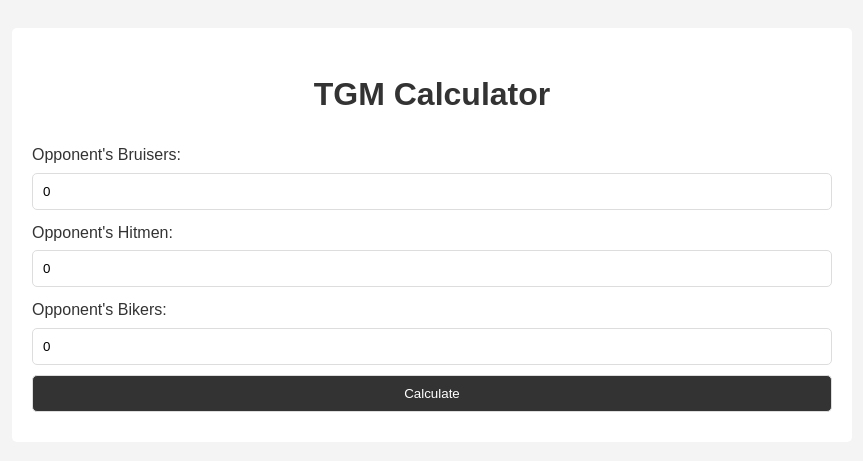
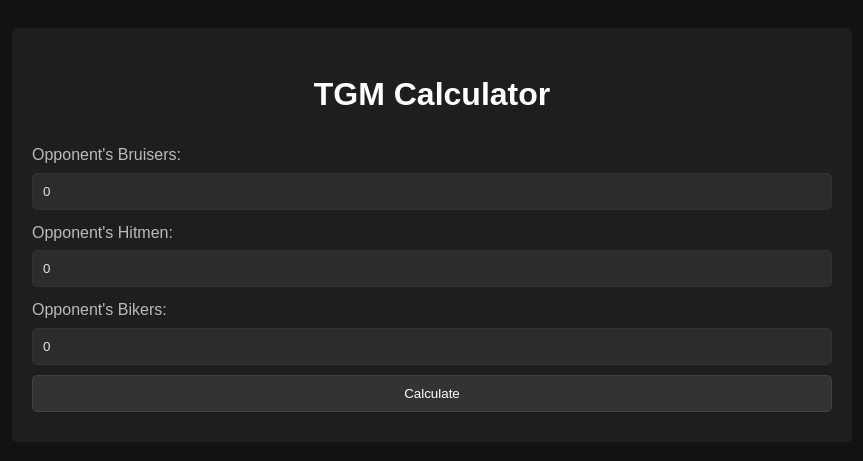
Before and after one commit to brewmarsh/tgm-calc, a Flask app: page / in a window 1280 px wide. Shown: the top 461 px of the page, without its empty margins (208-1071 px from the left). Run offline with Flask 3, Linux system fonts and the light colour scheme.

Commit message:
feat: Implement dark theme for the UI

```diff
--- a/templates/index.html
+++ b/templates/index.html
@@ -5,20 +5,21 @@
     <style>
         body {
             font-family: sans-serif;
-            background-color: #f4f4f4;
-            color: #333;
+            background-color: #121212;
+            color: #e0e0e0;
             line-height: 1.6;
             padding: 20px;
         }
         .container {
             max-width: 800px;
             margin: auto;
-            background: #fff;
+            background: #1e1e1e;
             padding: 20px;
             border-radius: 5px;
         }
         h1, h2 {
             text-align: center;
+            color: #ffffff;
         }
         form {
             display: flex;
@@ -26,17 +27,21 @@
         }
         label {
             margin-bottom: 5px;
+            color: #bbbbbb;
         }
         input[type="number"], input[type="submit"] {
             padding: 10px;
             margin-bottom: 10px;
             border-radius: 5px;
-            border: 1px solid #ddd;
+            border: 1px solid #333;
+            background-color: #2c2c2c;
+            color: #e0e0e0;
         }
         input[type="submit"] {
             background-color: #333;
             color: #fff;
             cursor: pointer;
+            border: 1px solid #444;
         }
         .result {
             margin-top: 20px;
```
